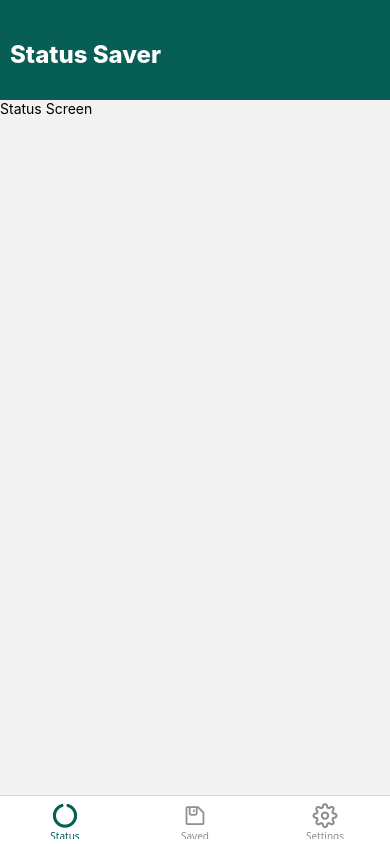
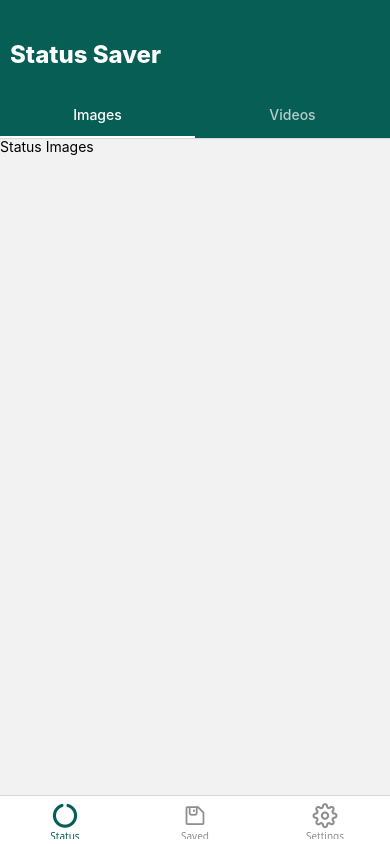
Before and after one commit to ojokne/whatsapp-status-saver, a React Native app: screen / in a window 390 px wide. Built offline with nearby package versions, Linux system fonts and the light colour scheme.

Commit message:
Add tab view

```diff
--- a/package.json
+++ b/package.json
@@ -17,8 +17,10 @@
     "@react-navigation/native-stack": "^7.3.21",
     "react": "19.1.0",
     "react-native": "0.80.1",
+    "react-native-pager-view": "^6.8.1",
     "react-native-safe-area-context": "^5.5.2",
     "react-native-screens": "^4.13.1",
+    "react-native-tab-view": "^4.1.2",
     "react-native-vector-icons": "^10.3.0"
   },
   "devDependencies": {
--- a/src/components/header.jsx
+++ b/src/components/header.jsx
@@ -12,7 +12,7 @@ export default function Header() {
 const styles = StyleSheet.create({
     header:{
         backgroundColor:colors.primaryColor,
-        height:100
+        height:90
     },
     title:{
         color:colors.white,
--- /dev/null
+++ b/src/components/savedImages.jsx
@@ -0,0 +1,9 @@
+import { Text, View } from "react-native";
+
+export default function SavedImages() {
+  return (
+    <View style={{ flex: 1}}>
+      <Text>Saved Images</Text>
+    </View>
+  );
+}
--- /dev/null
+++ b/src/components/savedVideos.jsx
@@ -0,0 +1,9 @@
+import { Text, View } from "react-native";
+
+export default function SavedVideos() {
+  return (
+    <View style={{ flex: 1}}>
+      <Text>Saved Videos</Text>
+    </View>
+  );
+}
--- /dev/null
+++ b/src/components/statusImages.jsx
@@ -0,0 +1,9 @@
+import { Text, View } from "react-native";
+
+export default function StatusImages() {
+  return (
+    <View style={{ flex: 1}}>
+      <Text>Status Images</Text>
+    </View>
+  );
+}
--- /dev/null
+++ b/src/components/statusVideos.jsx
@@ -0,0 +1,9 @@
+import { Text, View } from "react-native";
+
+export default function StatusVideos() {
+  return (
+    <View style={{ flex: 1}}>
+      <Text>Status Videos</Text>
+    </View>
+  );
+}
--- a/src/screens/SavedScreen.jsx
+++ b/src/screens/SavedScreen.jsx
@@ -1,11 +1,54 @@
-import { Text, View } from "react-native";
-import Header from "../components/header";
+import {
+  StyleSheet,
+  View,
+  useWindowDimensions,
+} from 'react-native';
+import Header from '../components/header';
 
+import { TabView, SceneMap, TabBar } from 'react-native-tab-view';
+import { useState } from 'react';
+import { colors } from '../../color';
+import SavedImages from '../components/savedImages';
+import SavedVideos from '../components/savedVideos';
+
+const renderScene = SceneMap({
+  first: SavedImages,
+  second: SavedVideos,
+});
+
+const routes = [
+  { key: 'first', title: 'Images' },
+  { key: 'second', title: 'Videos' },
+];
+
+const renderTabBar = props => (
+  <TabBar
+    {...props}
+    indicatorStyle={{ backgroundColor: colors.white }}
+    style={styles.tabBar}
+  />
+);
 export default function SavedScreen() {
+  const layout = useWindowDimensions();
+  const [index, setIndex] = useState(0);
+
   return (
     <View style={{ flex: 1 }}>
-      <Header/>
-      <Text>Saved Screen</Text>
+      <Header />
+      <TabView
+        navigationState={{ index, routes }}
+        renderScene={renderScene}
+        onIndexChange={setIndex}
+        initialLayout={{ width: layout.width }}
+        renderTabBar={renderTabBar}
+      />
     </View>
   );
 }
+
+const styles = StyleSheet.create({
+  tabBar:{
+          backgroundColor: colors.primaryColor,
+
+  }
+})
--- a/src/screens/StatusScreen.jsx
+++ b/src/screens/StatusScreen.jsx
@@ -1,11 +1,49 @@
-import { Text, View } from "react-native";
-import Header from "../components/header";
+import { StyleSheet, View, useWindowDimensions } from 'react-native';
+import Header from '../components/header';
 
+import { TabView, SceneMap, TabBar } from 'react-native-tab-view';
+import StatusImages from '../components/statusImages';
+import StatusVideos from '../components/statusVideos';
+import { useState } from 'react';
+import { colors } from '../../color';
+
+const renderScene = SceneMap({
+  first: StatusImages,
+  second: StatusVideos,
+});
+
+const routes = [
+  { key: 'first', title: 'Images' },
+  { key: 'second', title: 'Videos' },
+];
+
+const renderTabBar = props => (
+  <TabBar
+    {...props}
+    indicatorStyle={{ backgroundColor: colors.white }}
+    style={styles.tabBar}
+  />
+);
 export default function StatusScreen() {
+  const layout = useWindowDimensions();
+  const [index, setIndex] = useState(0);
+
   return (
-    <View style={{ flex: 1}}>
-      <Header/>
-      <Text>Status Screen</Text>
+    <View style={{ flex: 1 }}>
+      <Header />
+      <TabView
+        navigationState={{ index, routes }}
+        renderScene={renderScene}
+        onIndexChange={setIndex}
+        initialLayout={{ width: layout.width }}
+        renderTabBar={renderTabBar}
+      />
     </View>
   );
 }
+
+const styles = StyleSheet.create({
+  tabBar: {
+    backgroundColor: colors.primaryColor,
+  },
+});
```
Also changed, not shown: 1 other file (tests, documents, lock files or other folders).
